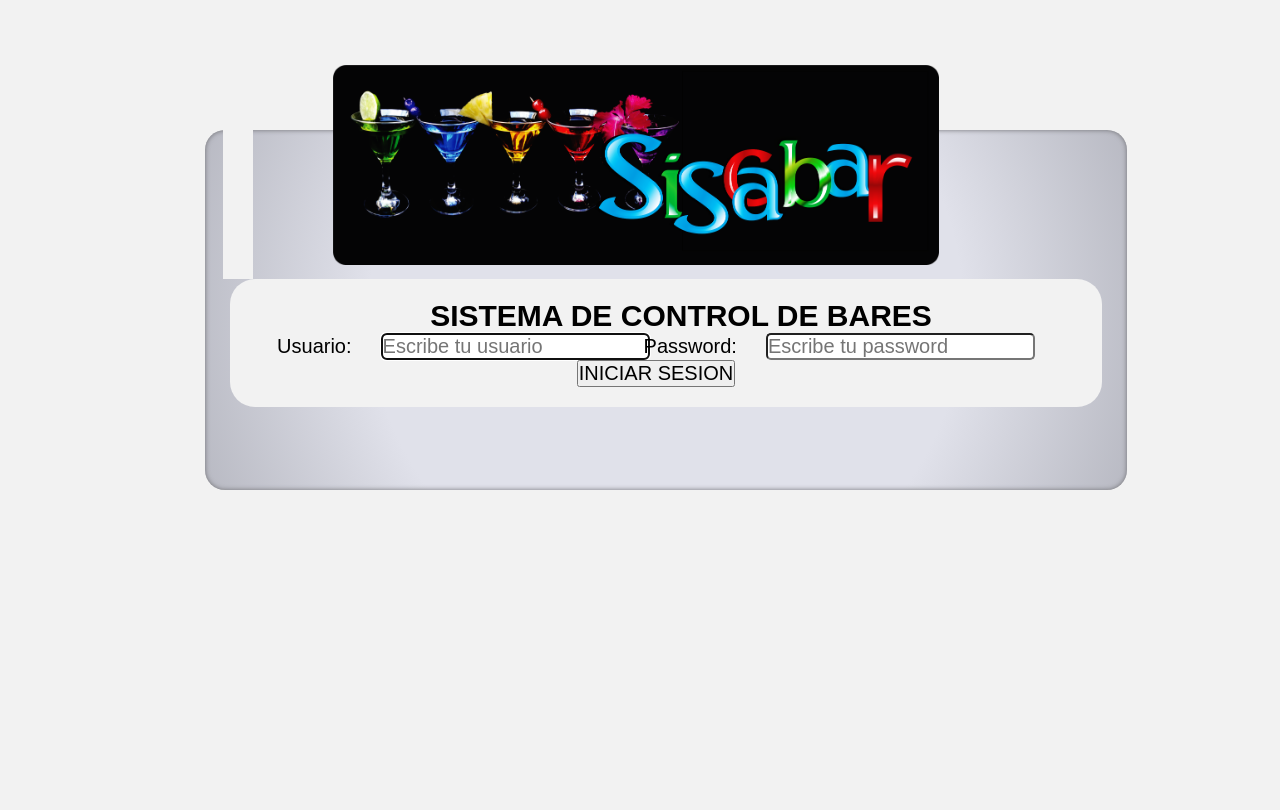
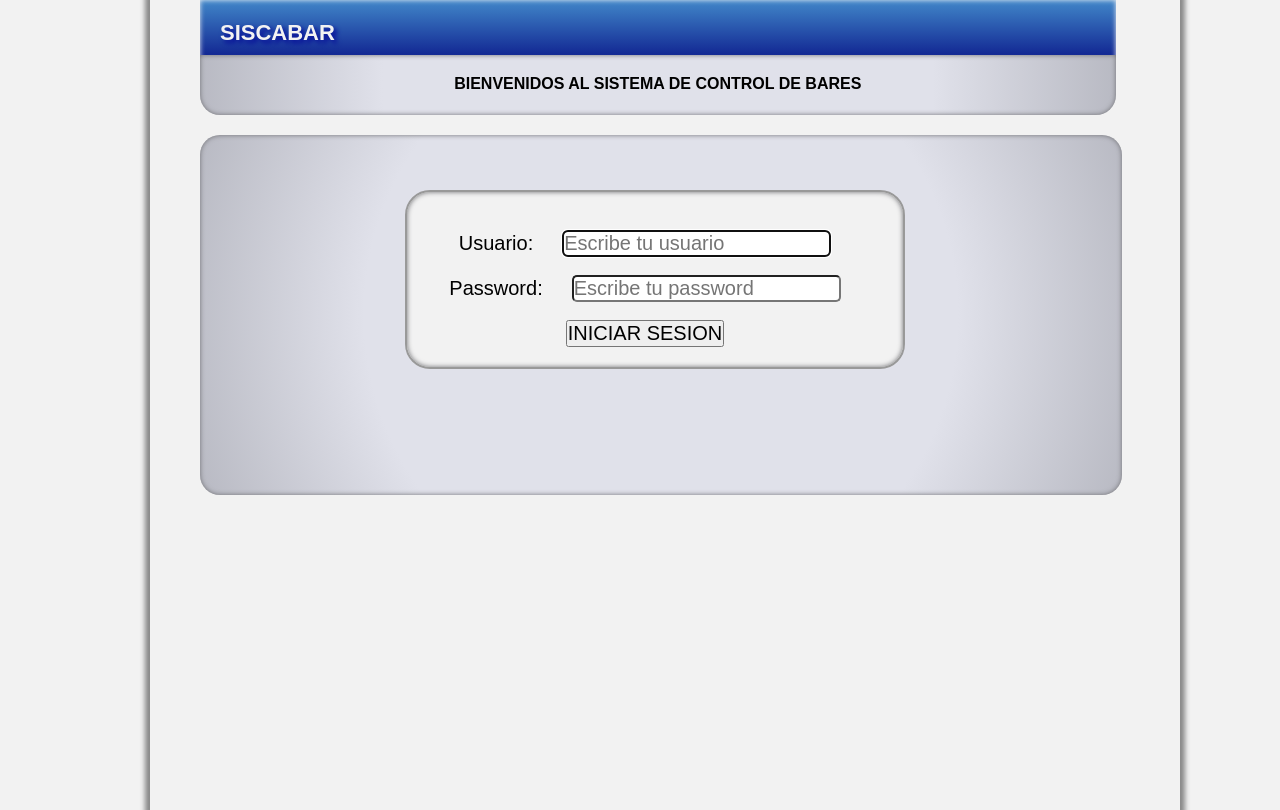
Before and after one commit to Jazzminmx/siscabar, a PHP site: page / in a window 1280 px wide. Before the commit the page ends 490 px from the top, so only its background shows below. Run offline with PHP 8.4, Linux system fonts and the light colour scheme.

Commit message:
Update index.php
Cambio formato al archivo index.php para manterlo actualizado 09 de junio a las 6:30 p.m.

```diff
--- a/index.php
+++ b/index.php
@@ -1,4 +1,5 @@
 <!DOCTYPE html>
+
 <html lang="es">
 <html>
 <!-- ********************************************************************* -->
@@ -12,32 +13,39 @@
 </head>
 
 <!-- ********************************************************************* -->
-<body>
+<body id="principal">
+	<header id="cabecera">
+    SISCABAR
+	</header>
+
+  <article id="cabecera_02">
+
+      BIENVENIDOS AL SISTEMA DE CONTROL DE BARES
+  </article>
 
   <div id="agrupar">
 
   	<section id="seccion">
 
-  		<article class="encabezado">
-  		    <figure>
-            <img src="siscabarlog.png"  width='606' height='200'>
-          </figure>
-  		</article>
 
-  		<article class="form">
-          		<h1>SISTEMA DE CONTROL DE BARES</h1>
+              <article class="formula">
 
+              </br>
           		<form action="index.php" id="login_usuarios.php" method="post">
               		<label id="style_02">Usuario:</label>
                  	<input type="text" id="style_01"name="usuario" autofocus placeholder="Escribe tu usuario">
+                  </br></br>
               		<label id="style_02">Password:</label>
-                <input type="password" id="style_01"name="password" autofocus placeholder="Escribe tu password">
+                 	<input type="password" id="style_01"name="password" placeholder="Escribe tu password">
+    				      </br></br>
                   <input type="submit" id="style_02" value="INICIAR SESION">
       			   </form>
                </article>
   	</section>
+  </div>
 
-  </div>
-<footer id="pie"></footer>
+<footer id="pie">
+
+</footer>
 </body>
 </html>
```
Lines whose indentation alone changed are shown as unchanged.
